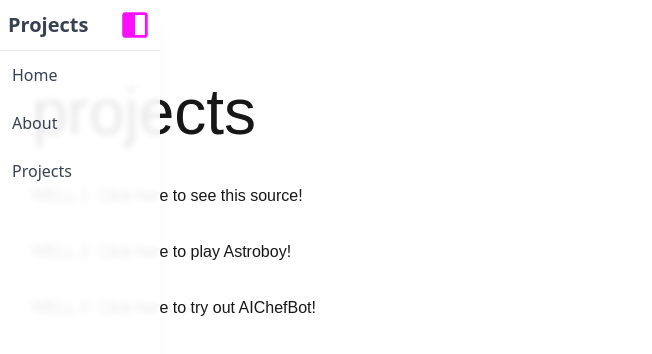
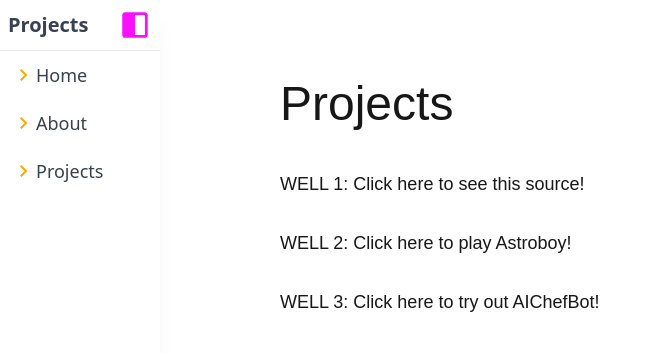
Before and after one commit to kpunno/kpunno-pf, a Next.js app: page /projects in a window 1280 px wide. Both pictures are taken after a click on the icon 25 px from the left and 25 px from the top of the page. Shown: the top 354 px of the page, without its empty margins (0-652 px from the left). Built offline with nearby package versions, Linux system fonts and the light colour scheme.

Commit message:
reformat layout

```diff
--- a/src/app/globals.css
+++ b/src/app/globals.css
@@ -19,3 +19,12 @@ body {
   background: var(--background);
   font-family: Arial, Helvetica, sans-serif;
 }
+
+h1 {
+  font-size: 48px;
+  line-height: 1;
+}
+
+div {
+  font-size: 18px;
+}
--- a/src/app/layout.js
+++ b/src/app/layout.js
@@ -1,6 +1,6 @@
 import { Geist, Geist_Mono } from "next/font/google";
 import "./globals.css";
-import Sidebar from "@/components/SidePanel";
+import Sidepanel from "@/components/SidePanel";
 
 const geistSans = Geist({
   variable: "--font-geist-sans",
@@ -22,8 +22,10 @@ export default function RootLayout({ children }) {
       <body
         className={`${geistSans.variable} ${geistMono.variable} antialiased`}
       >
-        <Sidebar/>
-        {children}
+        <Sidepanel/>
+          <div className="justify-center px-6 max-w-[48rem] mx-auto py-20">
+            {children}
+          </div>
       </body>
     </html>
   );
--- a/src/app/page.js
+++ b/src/app/page.js
@@ -1,27 +1,23 @@
-
 // Client-side routing
 import Link from "next/link";
 
 export default function Home() {
   return (
     <>
-      {/* dark:text-white */}
-      <div className="justify-center px-6 max-w-[48rem] mx-auto py-20">
+      {/* dark:text-white, bg-charcoal */}
       <div>
-          <h1 className="leading-none text-[4rem]">Kristjan Punno</h1>
+        <h1>Kristjan Punno</h1>
       </div>
       <br />
       <div>
         <p className="text-gray-700">
           Lorem ipsum dolor sit amet, consectetur adipiscing elit. Praesent
-            sodales vulputate euismod. Proin condimentum massa urna, non
-            faucibus est vestibulum nec. Curabitur id finibus justo. Vivamus
-            facilisis hendrerit orci at pharetra. Vestibulum eu magna in quam
-            fringilla eleifend quis ut quam. Duis efficitur elementum magna,
-            quis dignissim elit gravida vel. Nullam cursus mauris eget tellus
-            consequat ultrices.{" "}
+          sodales vulputate euismod. Proin condimentum massa urna, non faucibus
+          est vestibulum nec. Curabitur id finibus justo. Vivamus facilisis
+          hendrerit orci at pharetra. Vestibulum eu magna in quam fringilla
+          eleifend quis ut quam. Duis efficitur elementum magna, quis dignissim
+          elit gravida vel. Nullam cursus mauris eget tellus consequat ultrices.{" "}
         </p>
-        </div>
       </div>
     </>
   );
--- a/src/app/projects/page.js
+++ b/src/app/projects/page.js
@@ -6,9 +6,8 @@ export default function Projects() {
   return (
     <>
       {/* dark:text-white */}
-      <div className="px-[2rem] py-20">
       <div>
-          <h1 className="leading-none text-[4rem]">projects</h1>
+        <h1>Projects</h1>
       </div>
       <br />
       <div className="flex flex-col [&_p]:py-4">
@@ -16,7 +15,6 @@ export default function Projects() {
         <p>WELL 2: Click here to play Astroboy!</p>
         <p>WELL 3: Click here to try out AIChefBot!</p>
       </div>
-      </div>
     </>
   );
 }
--- a/src/components/SidePanel.js
+++ b/src/components/SidePanel.js
@@ -4,7 +4,7 @@ import Link from "next/link";
 import { useState } from "react";
 import { usePathname } from "next/navigation";
 
-const SidePanel = (toggle) => {
+export default function SidePanel() {
   const [open, setOpen] = useState(false);
   var pathname = usePathname().substring(1);
   pathname = pathname.charAt(0).toUpperCase() + pathname.slice(1);
@@ -34,18 +34,21 @@ const SidePanel = (toggle) => {
           role="button"
           className="flex items-center w-full p-3 transition-all rounded-lg outline-none hover:text-[#FA0FFF] focus:text-[#FA0FFF] hover:translate-x-1"
         >
+          <svg xmlns="http://www.w3.org/2000/svg" height="24px" viewBox="0 -960 960 960" width="24px" fill="#FA0"><path d="M504-480 320-664l56-56 240 240-240 240-56-56 184-184Z"/></svg>
           <Link onClick={()=>setOpen(false)} href="./">Home</Link>
         </div>
         <div
           role="button"
           className="disabled flex items-center w-full p-3 transition-all rounded-lg outline-none hover:text-[#FA0FFF] focus:text-[#FA0FFF] hover:translate-x-1"
         >
+          <svg xmlns="http://www.w3.org/2000/svg" height="24px" viewBox="0 -960 960 960" width="24px" fill="#FA0"><path d="M504-480 320-664l56-56 240 240-240 240-56-56 184-184Z"/></svg>
           About
         </div>
         <div
           role="button"
           className="flex items-center w-full p-3 transition-all rounded-lg outline-none hover:text-[#FA0FFF] focus:text-[#FA0FFF] hover:translate-x-1"
         >
+          <svg xmlns="http://www.w3.org/2000/svg" height="24px" viewBox="0 -960 960 960" width="24px" fill="#FA0"><path d="M504-480 320-664l56-56 240 240-240 240-56-56 184-184Z"/></svg>
           <Link onClick={()=>setOpen(false)} href="/projects">Projects</Link>
         </div>
       </nav>
@@ -61,11 +64,9 @@ const SidePanel = (toggle) => {
     width="34px"
     fill="#FA0FFF"
   >
-    <path d="M200-120q-33 0-56.5-23.5T120-200v-560q0-33 23.5-56.5T200-840h560q33 0 56.5 23.5T840-760v560q0 33-23.5 56.5T760-120H200Zm280-80h280v-560H480v560Z" />
+    <path d="M200-120q-33 0-56.5-23.5T120-200v-560q0-33 23.5-56.5T200-840h560q33 0 56.5 23.5T840-760v560q0 33-23.5 56.5T760-120H200Zm280-80h280v-560H480v560Z"/>
   </svg>
 </div>
 
   );
 };
-
-export default SidePanel;
```
Lines whose indentation alone changed are shown as unchanged.
